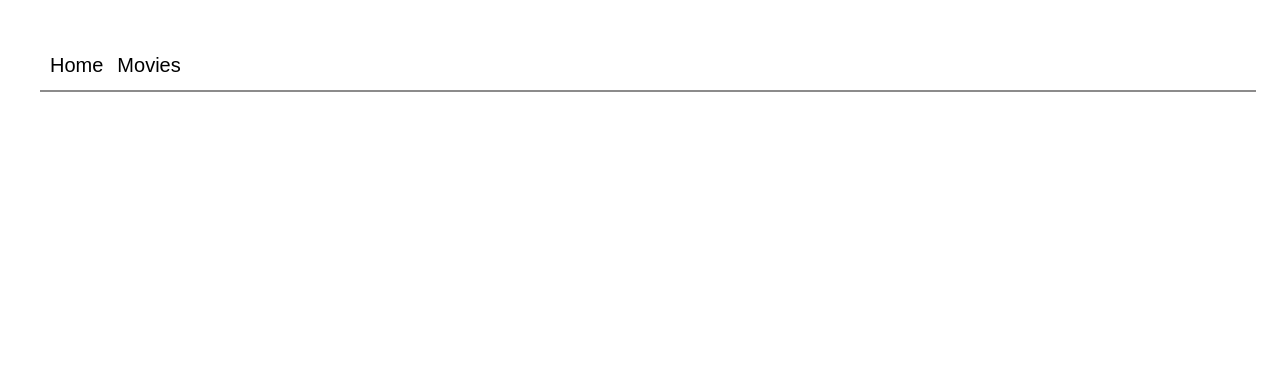
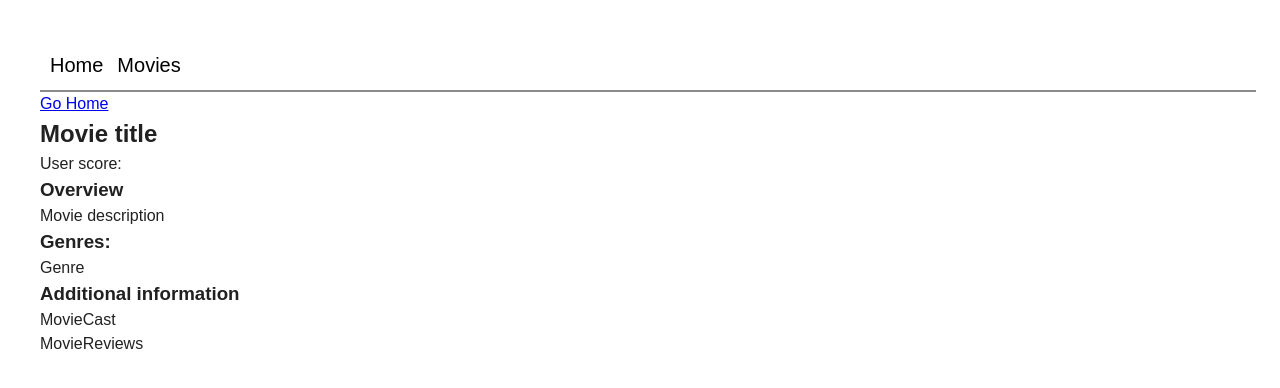
Before and after one commit to Kark999/goit-react-hw-05, a React (Vite) app: page /detailed-page in a window 1280 px wide. Before the commit this address had no page. Shown: the top 388 px of the page. Built offline with nearby package versions, Linux system fonts and the light colour scheme; the HTML template or start-up script is replaced by a standard one.

Commit message:
'update'

```diff
--- a/src/App.jsx
+++ b/src/App.jsx
@@ -3,9 +3,11 @@ import clsx from "clsx";
 
 import HomePage from "./pages/HomePage/HomePage";
 import MoviesPage from "./pages/MoviesPage/MoviesPage";
+import NotFoundPage from "./pages/NotFoundPage/NotFoundPage";
 
 import "./App.css";
 import css from "./App.module.css";
+import MovieDetailsPage from "./pages/MovieDetailsPage/MovieDetailsPage";
 
 const getNavLinkClassName = ({ isActive }) =>
   clsx(css.navLink, { [css.active]: isActive });
@@ -15,7 +17,7 @@ function App() {
     <div>
       <header className={css.header}>
         <nav className={css.nav}>
-          <NavLink className={getNavLinkClassName} to="/home">
+          <NavLink className={getNavLinkClassName} to="/">
             Home
           </NavLink>
           <NavLink className={getNavLinkClassName} to="/movies">
@@ -25,8 +27,10 @@ function App() {
       </header>
       <main>
         <Routes>
-          <Route path="/home" element={<HomePage />} />
+          <Route path="/" element={<HomePage />} />
           <Route path="/movies" element={<MoviesPage />} />
+          <Route path="/detailed-page" element={<MovieDetailsPage />} />
+          <Route path="*" element={<NotFoundPage />} />
         </Routes>
       </main>
     </div>
--- a/src/components/MovieCast/MovieCast.jsx
+++ b/src/components/MovieCast/MovieCast.jsx
@@ -0,0 +1,5 @@
+const MovieCast = () => {
+  return <div>MovieCast</div>;
+};
+
+export default MovieCast;
--- a/src/components/MovieReviews/MovieReviews.jsx
+++ b/src/components/MovieReviews/MovieReviews.jsx
@@ -0,0 +1,5 @@
+const MovieReviews = () => {
+  return <div>MovieReviews</div>;
+};
+
+export default MovieReviews;
--- a/src/pages/HomePage/HomePage.jsx
+++ b/src/pages/HomePage/HomePage.jsx
@@ -1,5 +1,12 @@
 const HomePage = () => {
-  return <div>HomePage</div>;
+  return (
+    <div>
+      <h1>Trending today</h1>
+      <ul>
+        <li>Home</li>
+      </ul>
+    </div>
+  );
 };
 
 export default HomePage;
--- a/src/pages/MovieDetailsPage/MovieDetailsPage.jsx
+++ b/src/pages/MovieDetailsPage/MovieDetailsPage.jsx
@@ -0,0 +1,25 @@
+import { Link } from "react-router-dom";
+import MovieCast from "../../components/MovieCast/MovieCast";
+import MovieReviews from "../../components/MovieReviews/MovieReviews";
+
+const MovieDetailsPage = () => {
+  return (
+    <div>
+      <Link to={"/"}>Go Home</Link>
+      <img src="" alt="" />
+      <h2>Movie title</h2>
+      <p>User score:</p>
+      <h3>Overview</h3>
+      <p>Movie description</p>
+      <h3>Genres:</h3>
+      <p>Genre</p>
+      <div>
+        <h3>Additional information</h3>
+        <MovieCast />
+        <MovieReviews />
+      </div>
+    </div>
+  );
+};
+
+export default MovieDetailsPage;
--- a/src/pages/NotFoundPage/NotFoundPage.jsx
+++ b/src/pages/NotFoundPage/NotFoundPage.jsx
@@ -0,0 +1,12 @@
+import { Link } from "react-router-dom";
+
+const NotFoundPage = () => {
+  return (
+    <div>
+      <h1>Page you visited not found!</h1>
+      <Link to={"/"}>Go Home</Link>
+    </div>
+  );
+};
+
+export default NotFoundPage;
```
